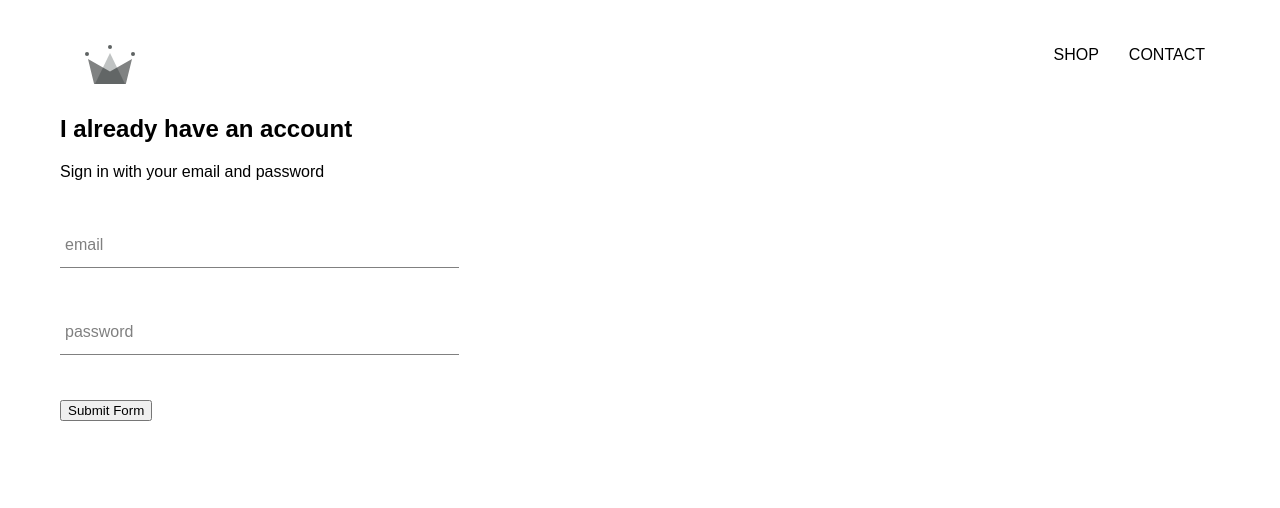
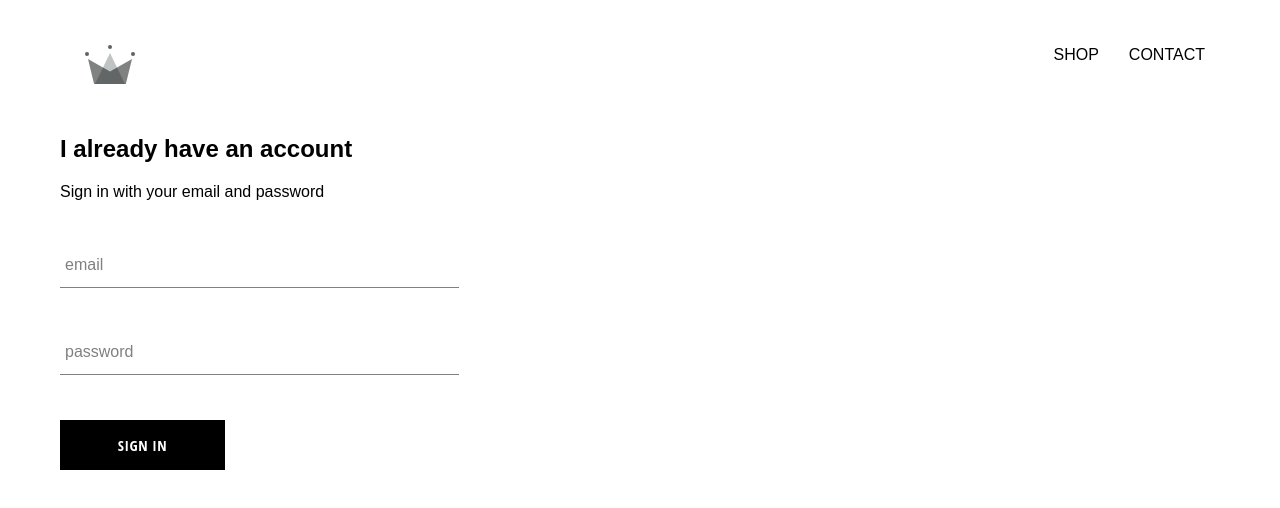
Before and after one commit to AndrewRoy3535/Shop-app, a React (Create React App) app: page /signin in a window 1280 px wide. Shown: the top 508 px of the page. Built offline with nearby package versions, Linux system fonts and the light colour scheme; a web font is replaced by a local one.

Commit message:
sign button done

```diff
--- /dev/null
+++ b/src/components/customButton/customButton.jsx
@@ -0,0 +1,12 @@
+import React from "react";
+import "./customButton.scss";
+
+function customButton({ children, ...otherProps }) {
+  return (
+    <button className='custom-button' {...otherProps}>
+      {children}
+    </button>
+  );
+}
+
+export default customButton;
--- /dev/null
+++ b/src/components/customButton/customButton.scss
@@ -0,0 +1,22 @@
+.custom-button {
+  min-width: 165px;
+  width: auto;
+  height: 50px;
+  letter-spacing: 0.5px;
+  line-height: 50px;
+  padding: 0 35px 0 35px;
+  font-size: 15px;
+  background-color: black;
+  color: white;
+  text-transform: uppercase;
+  font-family: "Open Sans Condensed";
+  font-weight: bolder;
+  border: none;
+  cursor: pointer;
+
+  &:hover {
+    background-color: white;
+    color: black;
+    border: 1px solid black;
+  }
+}
--- a/src/components/signIn/signIn.jsx
+++ b/src/components/signIn/signIn.jsx
@@ -1,5 +1,6 @@
 import React, { Component } from "react";
 import FormInput from "../formInput/formInput";
+import CustomButton from "../customButton/customButton";
 
 import "./signIn.scss";
 
@@ -50,7 +51,7 @@
             label='password'
           />
 
-          <input type='submit' value='Submit Form' />
+          <CustomButton type='submit'>Sign in</CustomButton>
         </form>
       </div>
     );
--- a/src/components/signIn/signIn.scss
+++ b/src/components/signIn/signIn.scss
@@ -1,3 +1,9 @@
 .sign-in {
   width: 30vw;
+  display: flex;
+  flex-direction: column;
+
+  .title {
+    margin: 10px 0px;
+  }
 }
```
Also changed, not shown: 1 other file (tests, documents, lock files or other folders).
